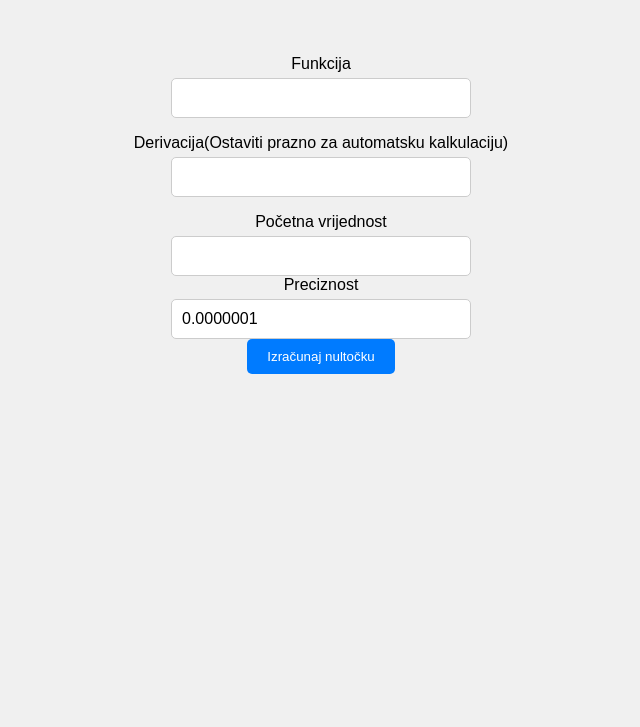
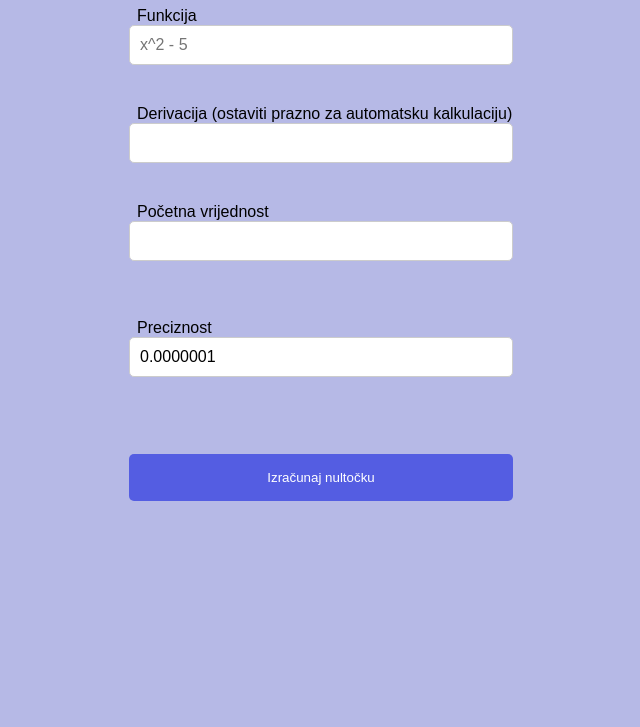
Before and after one commit to brownbird-team/root-approximator, a plain HTML site: page nultocke.html in a window 1280 px wide. Shown: the part 73-800 px from the top of the page, without its empty margins (319-959 px from the left). Drawn offline with nearby package versions, Linux system fonts and the light colour scheme.

Commit message:
Dodavanje stilova

```diff
--- a/nultocke.css
+++ b/nultocke.css
@@ -2,39 +2,51 @@ body {
     font-family: Arial, sans-serif;
     margin: 0;
     padding: 0;
-    background-color: #f0f0f0;
-}
-label {
-    display: block;
-    margin-bottom: 5px;
+    background-color: #b6b9e6;
 }
 input[type="text"] {
-    width: 300px;
     padding: 10px;
     font-size: 16px;
     border: 1px solid #ccc;
     border-radius: 5px;
-    box-sizing: border-box;
-
+}
+input[type="text"]:hover {
+    border-color: #007bff;
+}
+input[type="text"]:focus {
+    border-color: #0056b3;
 }
 button {
-    padding: 10px 20px;
-    background-color: #007bff;
+    padding: 1rem 2rem;
+    background-color: #545de2;
     color: #fff;
     border: none;
     border-radius: 5px;
     cursor: pointer;
+    margin-top: 5%;
 }
 button:hover {
     background-color: #0056b3;
 }
+label {
+    margin-left: 0.5rem;
+}
 #ispis {
     margin-top: 20px;
 }
-div{
-    margin-top: 10%;
+.container {
+    width: 30%;
+    margin: auto;
+
+    display: flex;
+    flex-direction: column;
+    align-content: center;
+    gap: 0.5rem;
+}
+.dijelovi {
+    display: flex;
+    flex-direction: column;
+}
+h1{
     text-align: center;
 }
-#f_out{
-    margin-top: 5px;
-}
--- a/nultocke.html
+++ b/nultocke.html
@@ -3,25 +3,34 @@
 <head>
     <meta charset="UTF-8">
     <meta name="viewport" content="width=device-width, initial-scale=1.0">
-    <title>Document</title>
+    <title>limun</title>
     <meta http-equiv="X-Content-Type-Options" content="nosniff">
     <link rel="stylesheet" href="nultocke.css">
-
 </head>
 <body>
-    <div>
+    <h1>ROOT APPROXIMATOR 10000</h1>
+    <div class="container">
+        <div class="dijelovi">
             <label for="funkcija">Funkcija</label>
-    <input type="text" id=funkcija>
+            <input type="text" id=funkcija placeholder="x^2 - 5">
             <p id="f_out"></p>
-    <label for="derivacija">Derivacija(Ostaviti prazno za automatsku kalkulaciju)</label>
+        </div>
+        <div class="dijelovi">
+            <label for="derivacija">Derivacija (ostaviti prazno za automatsku kalkulaciju)</label>
             <input type="text" id=derivacija>
             <p id="d_out"></p>
+        </div>
+        <div class="dijelovi">
             <label for="guess">Početna vrijednost</label>
             <input type="text" id=guess><br>
+            <p></p>
+        </div>
+        <div class="dijelovi">
             <label for="prec">Preciznost</label>
             <input type="text" id="prec" value="0.0000001"><br>
+            <p></p>
+        </div>
         <button id="racun">Izračunaj nultočku</button>
-
         <p id="ispis"></p>
     </div>
 </body>
```
Lines whose indentation alone changed are shown as unchanged.
